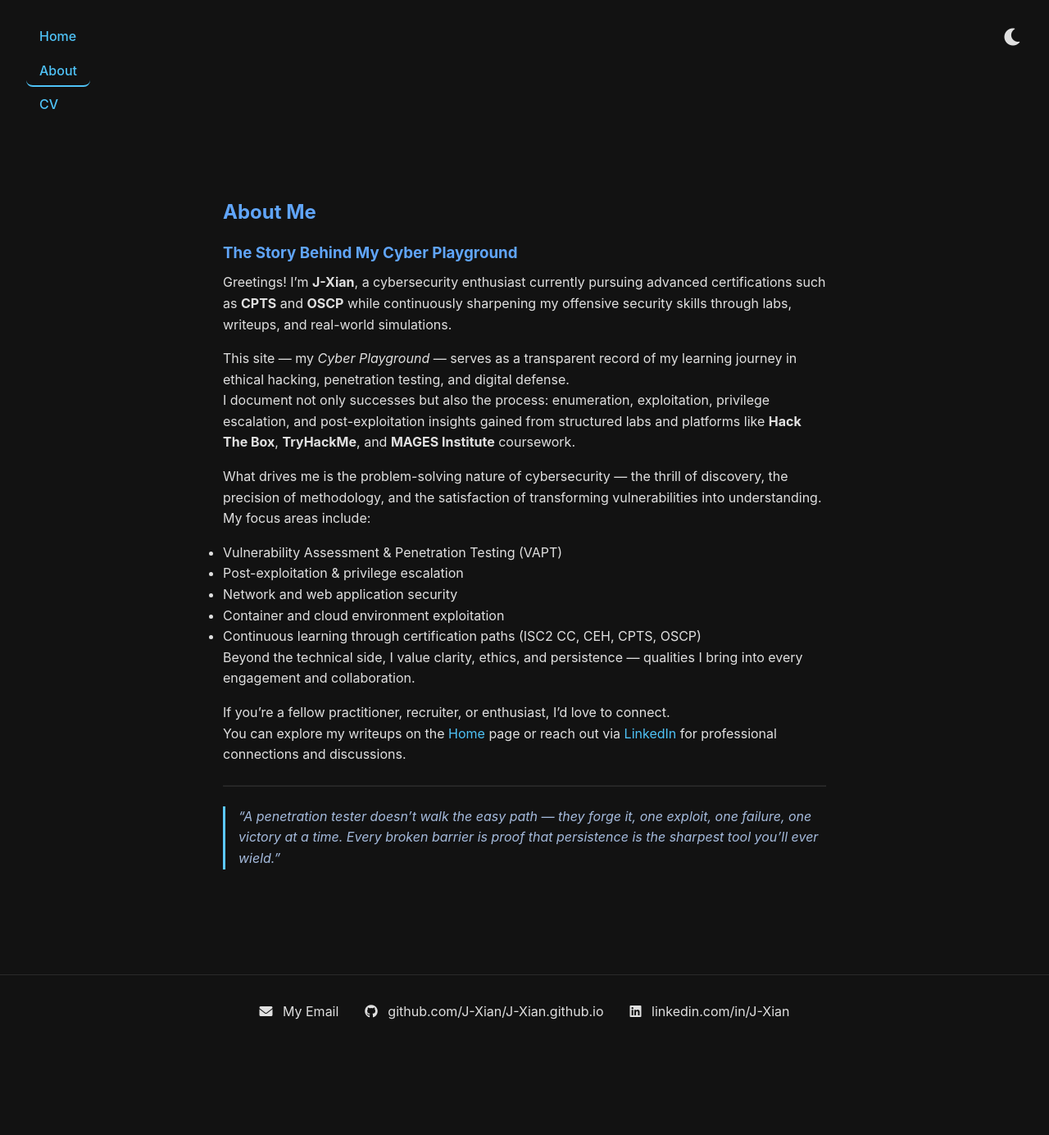
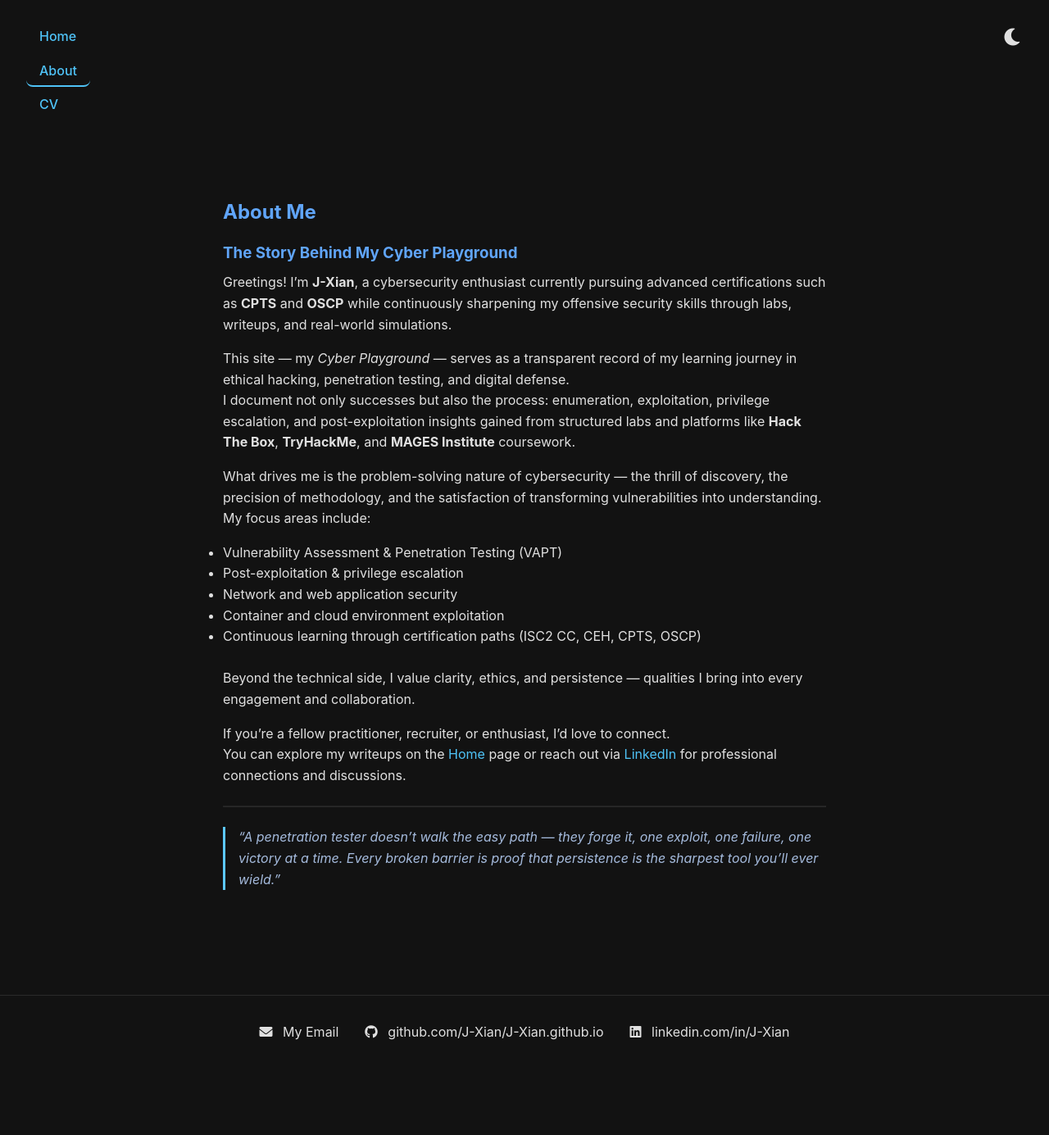
Before and after one commit to J-Xian/J-Xian.github.io, a Jekyll site: the page built from about.md, in a window 1280 px wide. Shown: the whole page at 82% size. Built offline with Jekyll 4.4.1, drawn with Linux system fonts in a browser that asks for light colours; before the commit the page ends 1359 px from its top, so only the background shows below that.

Commit message:
Clean up about.md formatting
Removed unnecessary HTML entities and added line breaks.

```diff
--- a/about.md
+++ b/about.md
@@ -18,8 +18,7 @@ What drives me is the problem-solving nature of cybersecurity — the thrill of
 - Network and web application security
 - Container and cloud environment exploitation
 - Continuous learning through certification paths (ISC2 CC, CEH, CPTS, OSCP)
-&nbsp;
-&nbsp;
+<br><br>
 
 Beyond the technical side, I value clarity, ethics, and persistence — qualities I bring into every engagement and collaboration.
 
```
